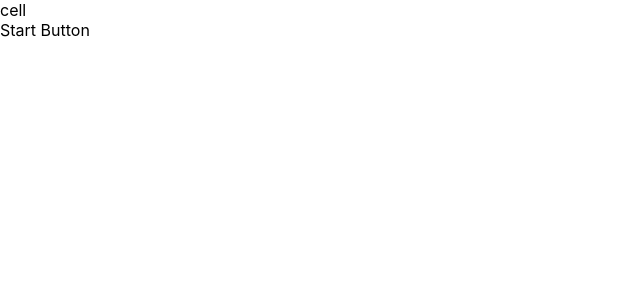
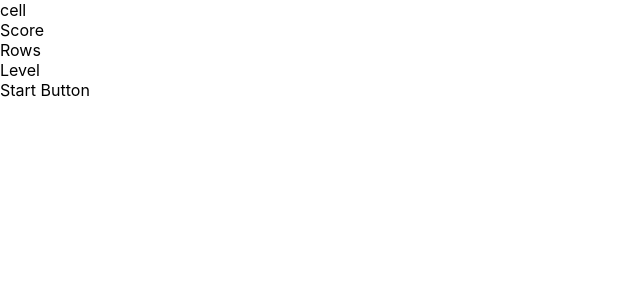
Before and after one commit to geeekgod/tetris-game-main, a React (Create React App) app: page / in a window 1280 px wide. Shown: the top 300 px of the page, without its empty margins (0-640 px from the left). Built offline with nearby package versions, Linux system fonts and the light colour scheme.

Commit message:
chore: add components to tetris

```diff
--- a/src/components/Tetris.jsx
+++ b/src/components/Tetris.jsx
@@ -7,8 +7,14 @@ const Tetris = () => {
     return (
         <div>
             <Stage />
-            <Display />
-            <StartButton />
+            <aside>
+                <div>
+                    <Display text="Score" />
+                    <Display text="Rows" />
+                    <Display text="Level" />
+                </div>
+                <StartButton />
+            </aside>
         </div>
     )
 }
```
